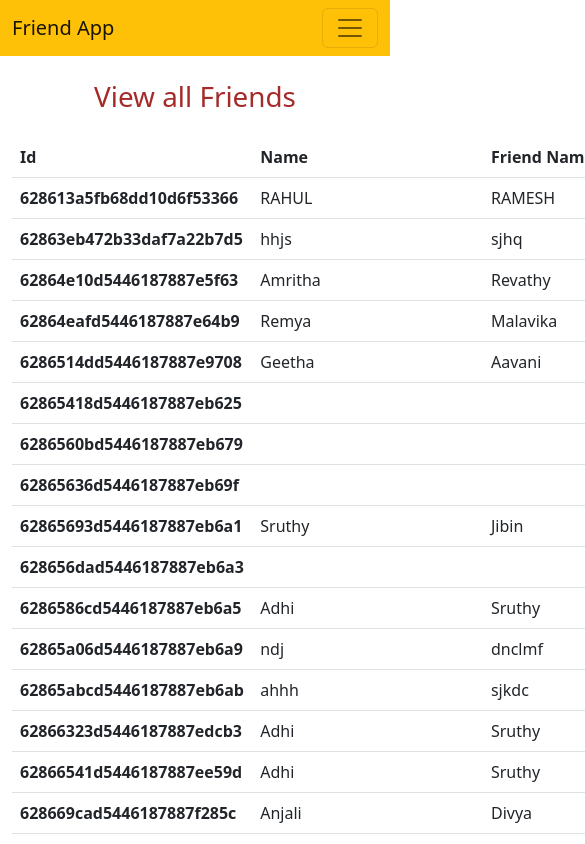
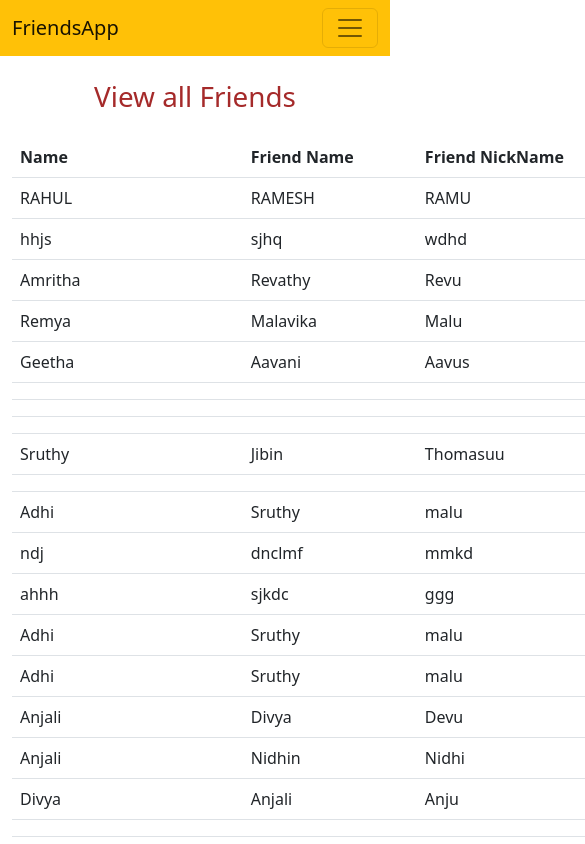
Before and after one commit to shajn786/Friend-Angular-App, an Angular app: page /viewall in a window 390 px wide. Shown: the top 844 px of the page, 585 px wide, since content can reach past the window. Built offline with nearby package versions, Linux system fonts and the light colour scheme.

Commit message:
forms module

```diff
--- a/src/app/app.module.ts
+++ b/src/app/app.module.ts
@@ -8,6 +8,7 @@
 import { FreindSearchComponent } from './freind-search/freind-search.component';
 import { RouterModule, Routes } from '@angular/router';
 import { NavbarComponent } from './navbar/navbar.component';
+import { FormsModule } from '@angular/forms';
 
 const myRoutes: Routes=[
   {
@@ -32,7 +33,8 @@
   imports: [
     BrowserModule,
     AppRoutingModule,
-    RouterModule.forRoot(myRoutes)
+    RouterModule.forRoot(myRoutes),
+    FormsModule
   ],
   providers: [],
   bootstrap: [AppComponent]
--- a/src/app/freind-search/freind-search.component.html
+++ b/src/app/freind-search/freind-search.component.html
@@ -7,7 +7,7 @@
                 <div class="col col-12 col-sm-12 col-md-12 col-lg-12 col-xl-12 col-xxl-12 text-center">
                     <h1 style="color:brown">Search Friend</h1>
                 </div>
-                <div class="col col-12 col-sm-12 col-md-6 col-lg-6 col-xl-6 col-xxl-6">
+                <div class="col col-12 col-sm-12 col-md-12 col-lg-12 col-xl-12 col-xxl-12">
                     <label for="" class="form-label">Friend Name</label>
                     <input type="text" class="form-control">
                 </div>
--- a/src/app/friend-view-all/friend-view-all.component.html
+++ b/src/app/friend-view-all/friend-view-all.component.html
@@ -11,7 +11,7 @@
                     <table class="table">
                         <thead>
                           <tr>
-                            <th scope="col">Id </th>
+
                             <th scope="col">Name</th>
                             <th scope="col">Friend Name</th>
                             <th scope="col">Friend NickName</th>
@@ -20,7 +20,7 @@
                         </thead>
                         <tbody>
                           <tr *ngFor="let i of data">
-                            <th>{{i._id}}</th>
+
                             <td>{{i.name}}</td>
                             <td>{{i.friendName}}</td>
                             <td>{{i.friendNickName}}</td>
--- a/src/app/navbar/navbar.component.html
+++ b/src/app/navbar/navbar.component.html
@@ -1,6 +1,6 @@
 <nav class="navbar navbar-expand-lg bg-warning">
     <div class="container-fluid">
-      <a class="navbar-brand" href="#">Friend App</a>
+      <a class="navbar-brand" routerLink="">FriendsApp</a>
       <button class="navbar-toggler" type="button" data-bs-toggle="collapse" data-bs-target="#navbarNav" aria-controls="navbarNav" aria-expanded="false" aria-label="Toggle navigation">
         <span class="navbar-toggler-icon"></span>
       </button>
```
